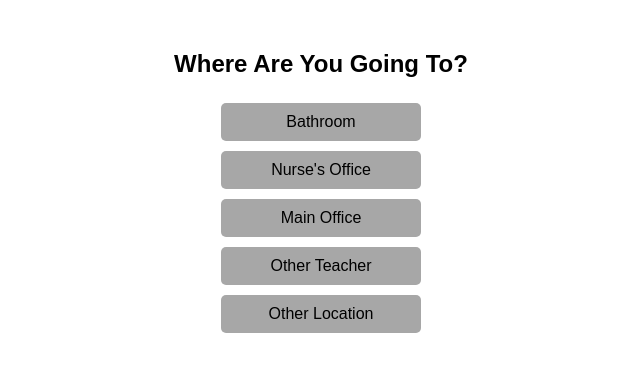
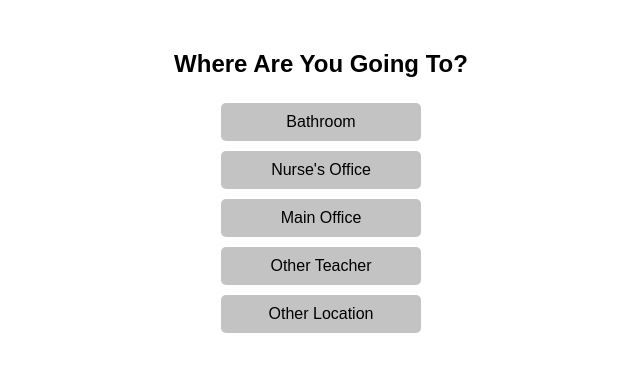
Before and after one commit to LiamBrem/SMASDHallPass, a Flask app: page /location_page in a window 1280 px wide. Shown: the top 372 px of the page, without its empty margins (319-959 px from the left). Run offline with Flask 3, Linux system fonts and the light colour scheme.

Commit message:
formatting

```diff
--- a/app.py
+++ b/app.py
@@ -172,6 +172,7 @@ def get_student_admin():
         session["studentAdmin"] = student
         return "success"
     else:
+        conn.close()
         print("student not found")
         return "Student not found."
 
--- a/static/style.css
+++ b/static/style.css
@@ -63,11 +63,11 @@ h2, h1 {
     margin: 5px;
     border: none;
     border-radius: 5px;
-    background-color: #a7a7a7;
+    background-color: #c3c3c3;
     color: #000000;
     cursor: pointer;
 }
 
 .location-buttons button:hover {
-    background-color: #cdcdcd;
+    background-color: #aecee4;
 }
```
Also changed, not shown: README.md.
